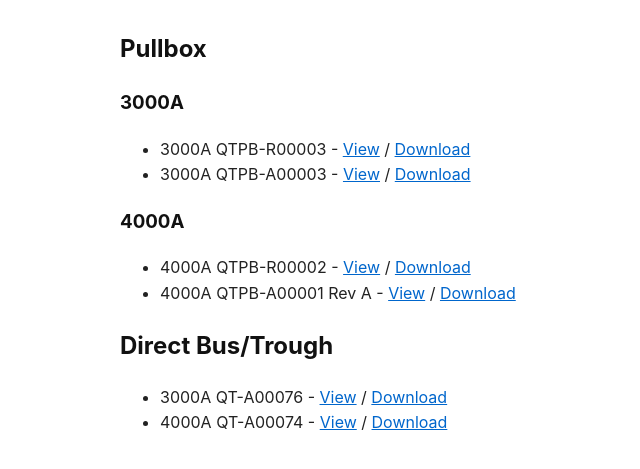
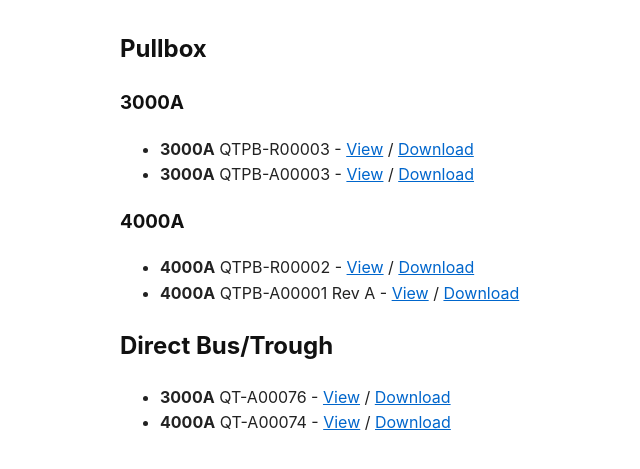
Before and after one commit to epecsupport/Service, a Jekyll site: the page built from dwgindex.md, in a window 1280 px wide. Shown: the top 469 px of the page, without its empty margins (20-660 px from the left). Built offline with Jekyll 4.4.1, drawn with Linux system fonts in a browser that asks for light colours.

Commit message:
Format change

```diff
--- a/dwgindex.md
+++ b/dwgindex.md
@@ -6,13 +6,13 @@ autolink: true
 
 ## Pullbox
 ### 3000A
-- 3000A QTPB-R00003 - [View](library/QTPB-R00003.pdf) / [Download](https://raw.githubusercontent.com/epecsupport/Service/main/library/QTPB-R00003.pdf)
-- 3000A QTPB-A00003 - [View](library/QTPB-A00003.pdf) / [Download](https://raw.githubusercontent.com/epecsupport/Service/main/library/QTPB-A00003.pdf)
+- **3000A** QTPB-R00003 - [View](library/QTPB-R00003.pdf) / [Download](https://raw.githubusercontent.com/epecsupport/Service/main/library/QTPB-R00003.pdf)
+- **3000A** QTPB-A00003 - [View](library/QTPB-A00003.pdf) / [Download](https://raw.githubusercontent.com/epecsupport/Service/main/library/QTPB-A00003.pdf)
 
 ### 4000A
-- 4000A QTPB-R00002 - [View](library/QTPB-R00002.pdf) / [Download](https://raw.githubusercontent.com/epecsupport/Service/main/library/QTPB-R00002.pdf)
-- 4000A QTPB-A00001 Rev A - [View](library/QTPB-A00001_RevA.pdf) / [Download](https://raw.githubusercontent.com/epecsupport/Service/main/library/QTPB-A00001_RevA.pdf)
+- **4000A** QTPB-R00002 - [View](library/QTPB-R00002.pdf) / [Download](https://raw.githubusercontent.com/epecsupport/Service/main/library/QTPB-R00002.pdf)
+- **4000A** QTPB-A00001 Rev A - [View](library/QTPB-A00001_RevA.pdf) / [Download](https://raw.githubusercontent.com/epecsupport/Service/main/library/QTPB-A00001_RevA.pdf)
 
 ## Direct Bus/Trough
-- 3000A QT-A00076 - [View](library/QT-A00076.pdf) / [Download](https://raw.githubusercontent.com/epecsupport/Service/main/library/QT-A00076.pdf)
-- 4000A QT-A00074 - [View](library/QT-A00074_Rev0B.pdf) / [Download](https://raw.githubusercontent.com/epecsupport/Service/main/library/QT-A00074_Rev0B.pdf)
+- **3000A** QT-A00076 - [View](library/QT-A00076.pdf) / [Download](https://raw.githubusercontent.com/epecsupport/Service/main/library/QT-A00076.pdf)
+- **4000A** QT-A00074 - [View](library/QT-A00074_Rev0B.pdf) / [Download](https://raw.githubusercontent.com/epecsupport/Service/main/library/QT-A00074_Rev0B.pdf)
```
